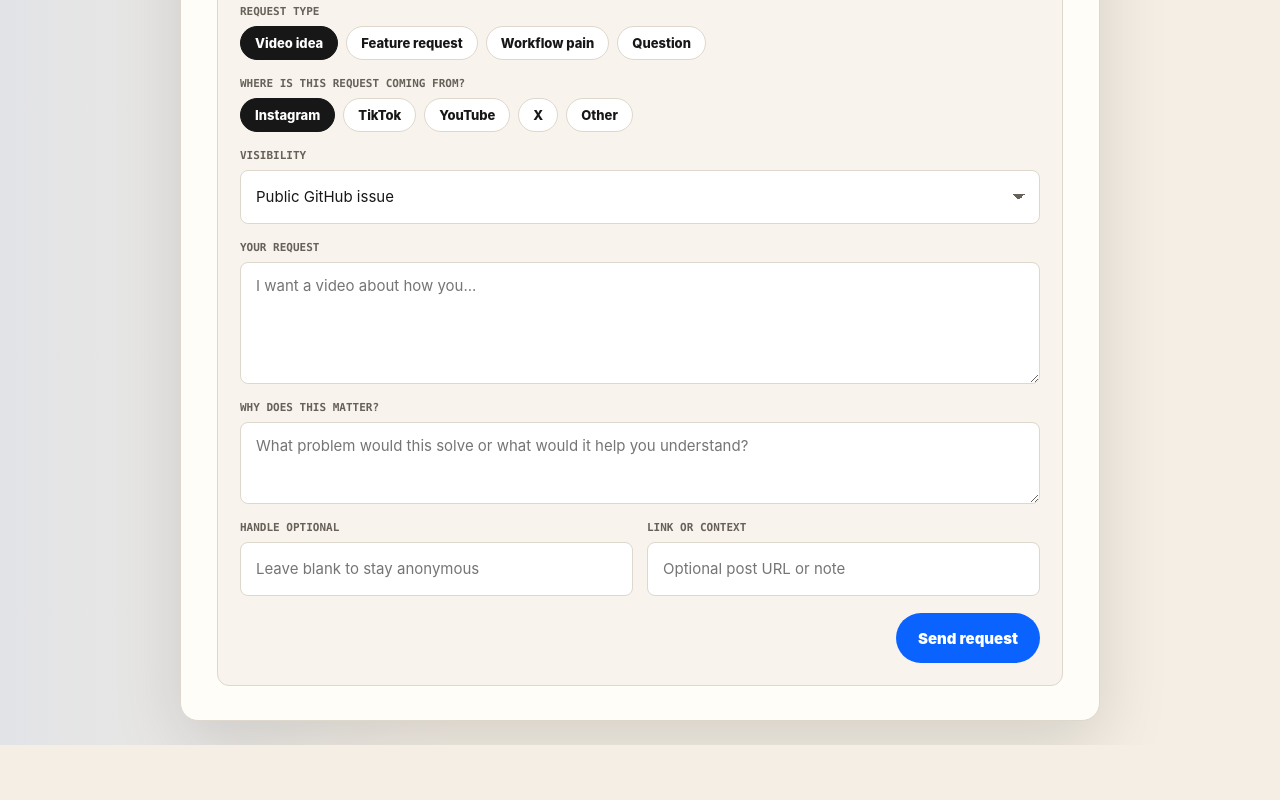
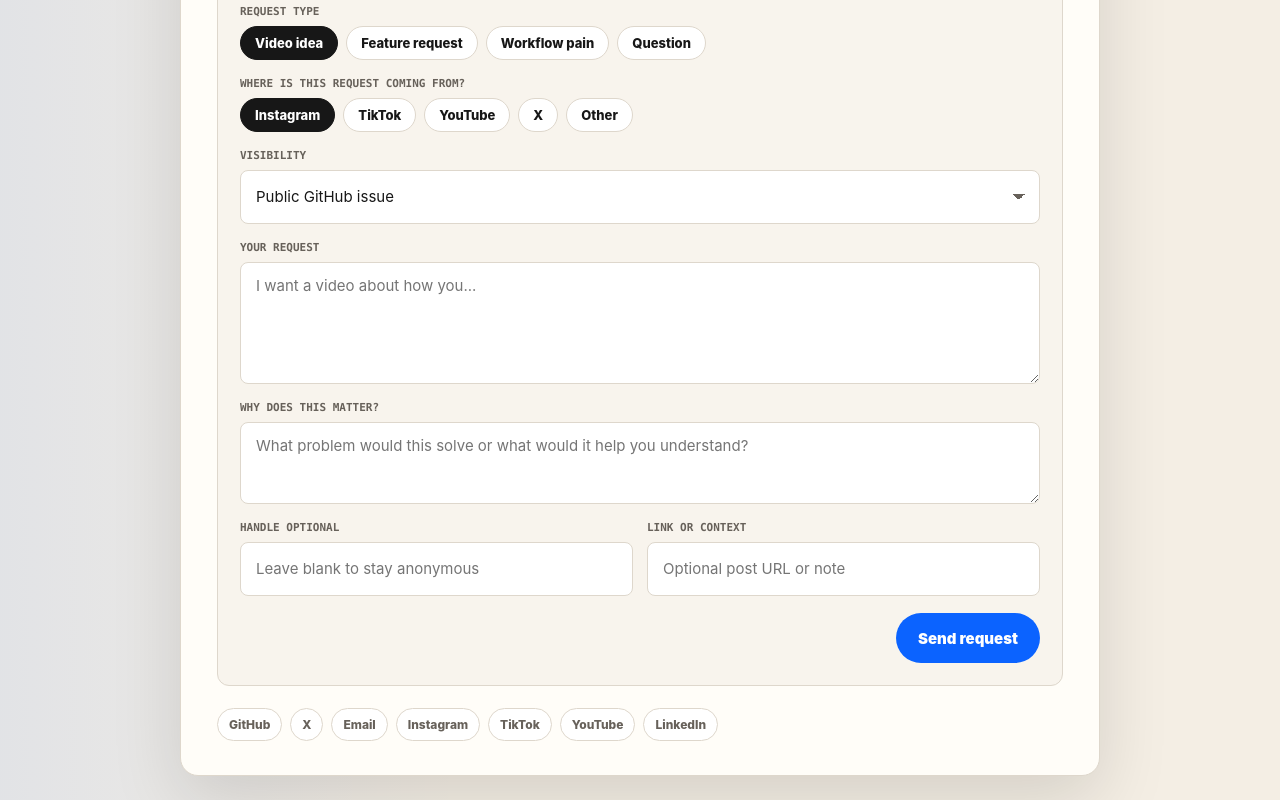
Before and after one commit to georgewangyu/audience-request-form, a Next.js app: page / in a window 1280 px wide. Shown: the part 404-1204 px from the top of the page. Before the commit the page ends 1149 px from the top, so only its background shows below. Built offline with nearby package versions, Linux system fonts and the light colour scheme.

Commit message:
Add George links to request form

```diff
--- a/app/globals.css
+++ b/app/globals.css
@@ -247,6 +247,29 @@ textarea:focus {
   color: var(--danger);
 }
 
+.creator-links {
+  display: flex;
+  flex-wrap: wrap;
+  gap: 8px;
+  margin-top: 22px;
+}
+
+.creator-links a {
+  border: 1px solid var(--line);
+  border-radius: 999px;
+  background: white;
+  color: var(--muted);
+  padding: 8px 11px;
+  font-size: 12px;
+  font-weight: 850;
+  text-decoration: none;
+}
+
+.creator-links a:hover {
+  border-color: var(--dark);
+  color: var(--ink);
+}
+
 @media (max-width: 720px) {
   .page {
     width: calc(100vw - 24px);
--- a/app/page.tsx
+++ b/app/page.tsx
@@ -15,6 +15,16 @@ const sources = [
   ["youtube", "YouTube"],
   ["x", "X"],
   ["other", "Other"],
+] as const;
+
+const creatorLinks = [
+  ["GitHub", "https://github.com/georgewangyu"],
+  ["X", "https://x.com/georgewangyu"],
+  ["Email", "mailto:hellogeorgehq@gmail.com"],
+  ["Instagram", "https://www.instagram.com/snackoverflowgeorge/"],
+  ["TikTok", "https://www.tiktok.com/@snackoverflowgeorge"],
+  ["YouTube", "https://www.youtube.com/@snackoverflowgeorge"],
+  ["LinkedIn", "https://www.linkedin.com/in/georgewangyu/"],
 ] as const;
 
 type Status = "idle" | "submitting" | "success" | "error";
@@ -208,6 +218,14 @@ export default function Home() {
 
         {status === "error" ? <div className="notice error">{error}</div> : null}
       </form>
+
+      <nav className="creator-links" aria-label="George links">
+        {creatorLinks.map(([label, href]) => (
+          <a href={href} key={label}>
+            {label}
+          </a>
+        ))}
+      </nav>
     </main>
   );
 }
```
